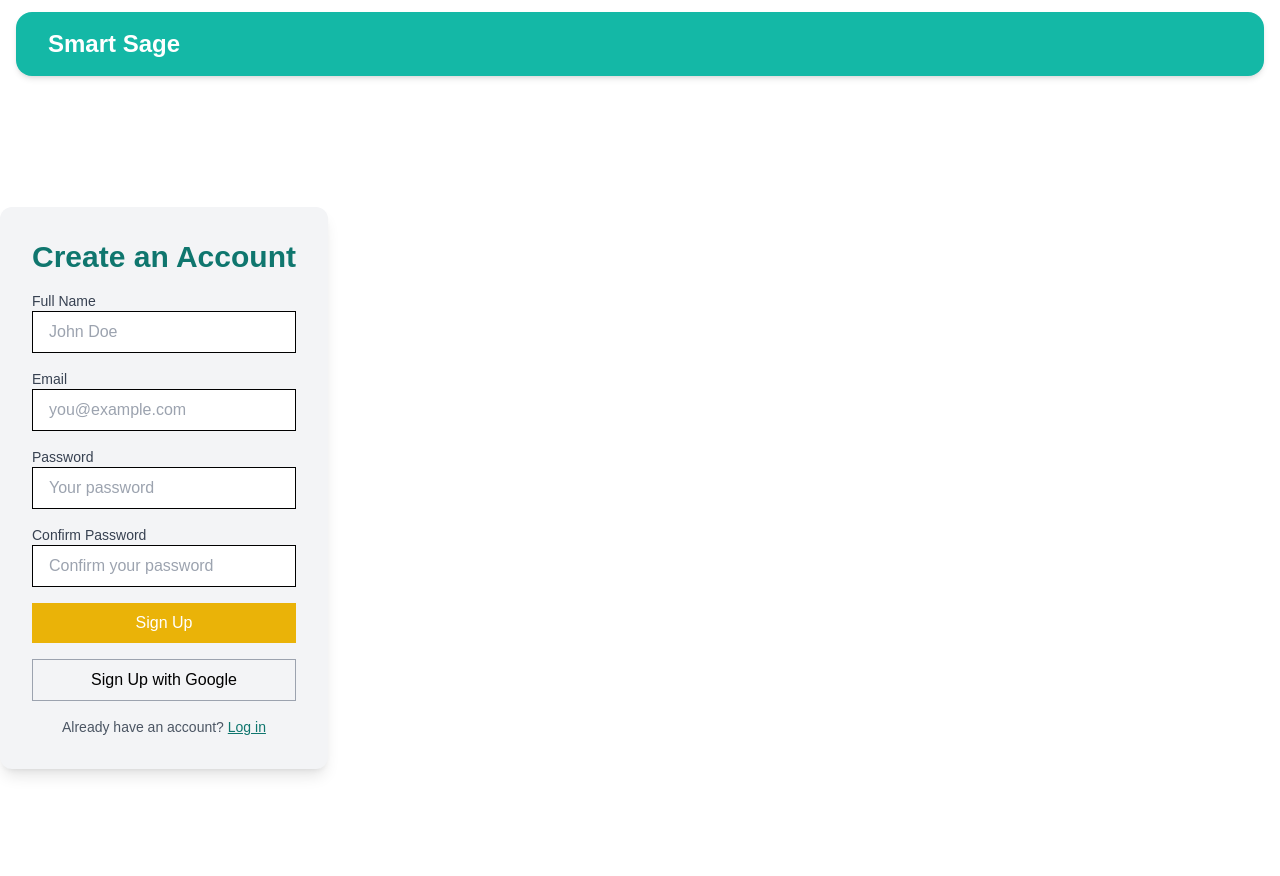
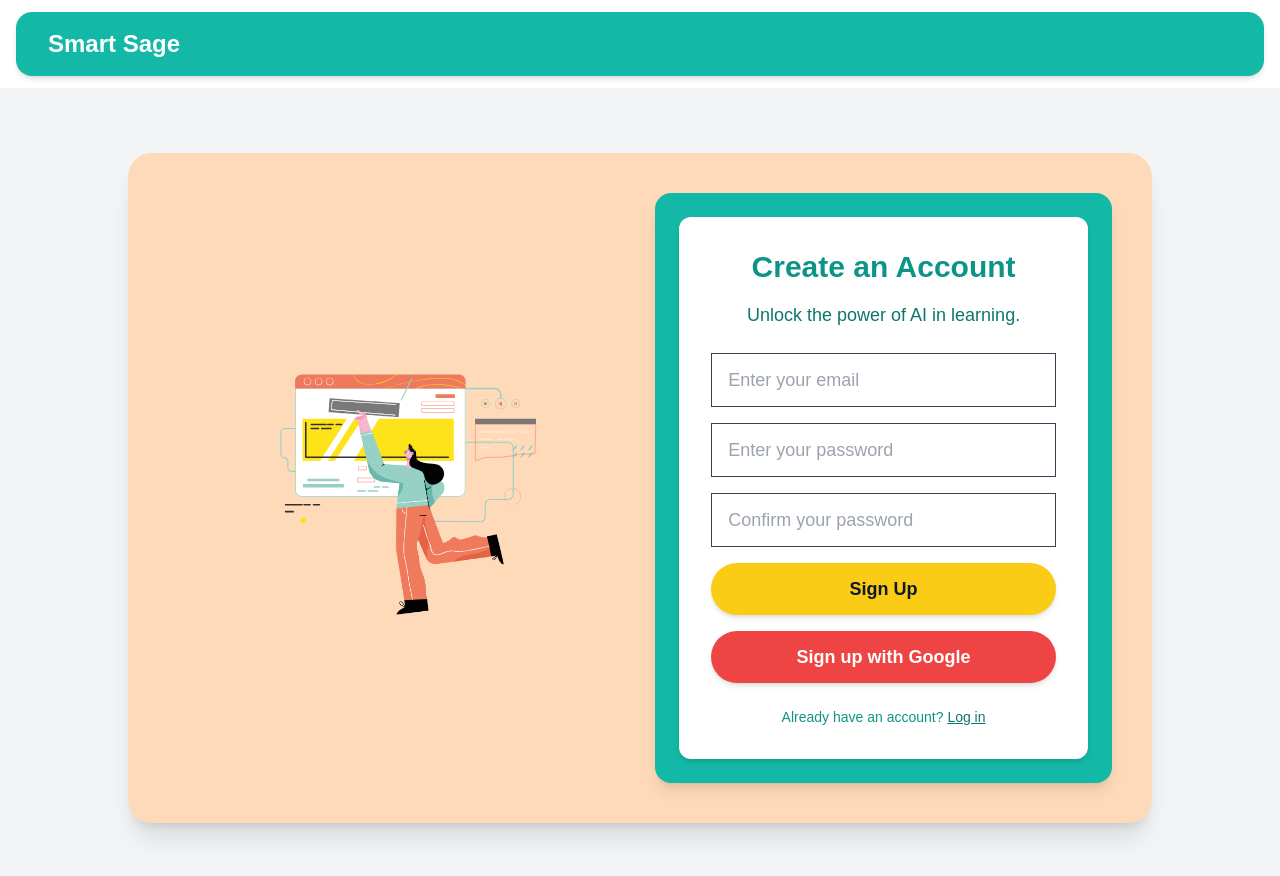
Before and after one commit to prad-human-007/smartsage, a Next.js app: page /signup in a window 1280 px wide. Shown: the top 876 px of the page. Built offline with nearby package versions, Linux system fonts and the light colour scheme; a web font is replaced by a local one.

Commit message:
alignment changes

```diff
--- a/src/app/(auth-pages)/layout.tsx
+++ /dev/null
@@ -1,9 +0,0 @@
-export default async function Layout({
-    children,
-  }: {
-    children: React.ReactNode;
-  }) {
-    return (
-      <div className="dashboard-grid flex flex-col gap-12 items-start">{children}</div>
-    );
-  }
--- a/src/app/(auth-pages)/signup/page.tsx
+++ b/src/app/(auth-pages)/signup/page.tsx
@@ -1,127 +1,113 @@
 "use client";
 
+import dynamic from "next/dynamic";
+import Link from "next/link";
 import { useState } from "react";
 import { useRouter } from "next/navigation";
 
-export default function SignUp() {
+const Lottie = dynamic(() => import("lottie-react"), { ssr: false });
+import educationAnimation from "@/animations/login-img.json"; // Ensure correct path
+
+const CustomButton = ({ text, onClick }: { text: string; onClick: () => void }) => {
+  return (
+    <button
+      onClick={onClick}
+      className="px-6 py-3 bg-yellow-400 text-gray-900 font-semibold rounded-full text-lg shadow-md hover:bg-yellow-500 transition-all w-full"
+    >
+      {text}
+    </button>
+  );
+};
+
+export default function SignupPage() {
   const router = useRouter();
-  const [formData, setFormData] = useState({
-    fullName: "",
-    email: "",
-    password: "",
-    confirmPassword: "",
-  });
-
+  const [email, setEmail] = useState("");
+  const [password, setPassword] = useState("");
+  const [confirmPassword, setConfirmPassword] = useState("");
   const [error, setError] = useState("");
 
-  const handleChange = (e) => {
-    setFormData({ ...formData, [e.target.name]: e.target.value });
+  const handleSignup = () => {
+    if (password !== confirmPassword) {
+      setError("Passwords do not match!");
+      return;
+    }
+    console.log("Signing up with:", email, password);
+    // Add sign-up logic here
   };
 
-  const handleSubmit = (e) => {
-    e.preventDefault();
-    if (formData.password !== formData.confirmPassword) {
-      setError("Passwords do not match");
-      return;
-    }
-    setError("");
-    console.log("Form submitted", formData);
-    router.push("/dashboard"); // Redirect after successful signup
-  };
-
-  const handleGoogleSignIn = () => {
-    console.log("Signing in with Google...");
+  const handleGoogleSignup = () => {
+    console.log("Google Sign-Up triggered");
+    // Add Google authentication logic here
   };
 
   return (
-    <div className="flex justify-center items-center h-screen bg-white">
-      <div className="w-full max-w-md p-8 shadow-lg rounded-xl bg-gray-100">
-        <h2 className="text-3xl font-semibold text-center mb-4 text-teal-700">
-          Create an Account
-        </h2>
-        <form onSubmit={handleSubmit} className="space-y-4">
-          <div>
-            <label className="block text-sm font-medium text-gray-700">
-              Full Name
-            </label>
-            <input
-              type="text"
-              name="fullName"
-              value={formData.fullName}
-              onChange={handleChange}
-              required
-              className="w-full px-4 py-2 border rounded-md focus:ring-2 focus:ring-teal-500"
-              placeholder="John Doe"
-            />
+    <div className="h-screen flex items-center justify-center bg-gray-100 p-6">
+      <div className="bg-[#FFDAB9] p-10 rounded-3xl shadow-xl flex flex-col md:flex-row items-center gap-8 w-[95%] max-w-5xl mx-auto">
+
+        {/* Left Side: Lottie Animation */}
+        <div className="w-full md:w-1/2 flex justify-center">
+          <Lottie animationData={educationAnimation} loop={true} className="w-full max-w-xs" />
         </div>
-          <div>
-            <label className="block text-sm font-medium text-gray-700">
-              Email
-            </label>
+
+        {/* Right Side: Signup Section */}
+        <div className="bg-teal-500 p-6 rounded-2xl shadow-lg w-full md:w-1/2">
+
+          {/* White Card Inside Teal Card */}
+          <div className="bg-white p-8 rounded-xl shadow-md text-teal-600 text-lg">
+            <h2 className="text-3xl font-semibold mb-4 text-center">Create an Account</h2>
+            <p className="text-lg text-teal-700 text-center">
+              Unlock the power of AI in learning.
+            </p>
+
+            {/* Input Fields */}
+            <div className="mt-6 flex flex-col gap-4 w-full max-w-sm mx-auto">
               <input
                 type="email"
-              name="email"
-              value={formData.email}
-              onChange={handleChange}
-              required
-              className="w-full px-4 py-2 border rounded-md focus:ring-2 focus:ring-teal-500"
-              placeholder="you@example.com"
+                placeholder="Enter your email"
+                value={email}
+                onChange={(e) => setEmail(e.target.value)}
+                className="px-4 py-3 border rounded-lg w-full text-gray-700 focus:outline-none focus:ring-2 focus:ring-teal-400"
               />
-          </div>
-          <div>
-            <label className="block text-sm font-medium text-gray-700">
-              Password
-            </label>
               <input
                 type="password"
-              name="password"
-              value={formData.password}
-              onChange={handleChange}
-              required
-              className="w-full px-4 py-2 border rounded-md focus:ring-2 focus:ring-teal-500"
-              placeholder="Your password"
+                placeholder="Enter your password"
+                value={password}
+                onChange={(e) => setPassword(e.target.value)}
+                className="px-4 py-3 border rounded-lg w-full text-gray-700 focus:outline-none focus:ring-2 focus:ring-teal-400"
               />
-          </div>
-          <div>
-            <label className="block text-sm font-medium text-gray-700">
-              Confirm Password
-            </label>
               <input
                 type="password"
-              name="confirmPassword"
-              value={formData.confirmPassword}
-              onChange={handleChange}
-              required
-              className="w-full px-4 py-2 border rounded-md focus:ring-2 focus:ring-teal-500"
                 placeholder="Confirm your password"
+                value={confirmPassword}
+                onChange={(e) => setConfirmPassword(e.target.value)}
+                className="px-4 py-3 border rounded-lg w-full text-gray-700 focus:outline-none focus:ring-2 focus:ring-teal-400"
               />
-          </div>
 
-          {error && <p className="text-red-500 text-sm">{error}</p>}
+              {/* Error Message */}
+              {error && <p className="text-red-600 text-sm">{error}</p>}
 
+              {/* Signup Button */}
+              <CustomButton text="Sign Up" onClick={handleSignup} />
+
+              {/* Google Sign-Up Button */}
               <button
-            type="submit"
-            className="w-full py-2 text-white bg-yellow-500 rounded-md hover:bg-yellow-600 transition"
+                onClick={handleGoogleSignup}
+                className="px-6 py-3 bg-red-500 text-white font-semibold rounded-full text-lg shadow-md hover:bg-red-600 transition-all w-full flex items-center justify-center gap-2"
               >
-            Sign Up
-          </button>
-        </form>
-
-        <div className="mt-4 text-center">
-          <button
-            onClick={handleGoogleSignIn}
-            className="w-full py-2 border border-gray-400 rounded-md flex items-center justify-center hover:bg-gray-200 transition"
-          >
-            Sign Up with Google
+                Sign up with Google
               </button>
             </div>
 
-        <p className="text-center text-sm text-gray-600 mt-4">
+            {/* Login Option */}
+            <p className="mt-6 text-sm text-teal-600 text-center">
               Already have an account?{" "}
-          <a href="/login" className="text-teal-700 underline">
+              <Link href="/login" className="text-teal-700 underline font-medium">
                 Log in
-          </a>
+              </Link>
             </p>
+          </div>
+
+        </div>
       </div>
     </div>
   );
```
Lines whose indentation alone changed are shown as unchanged.
